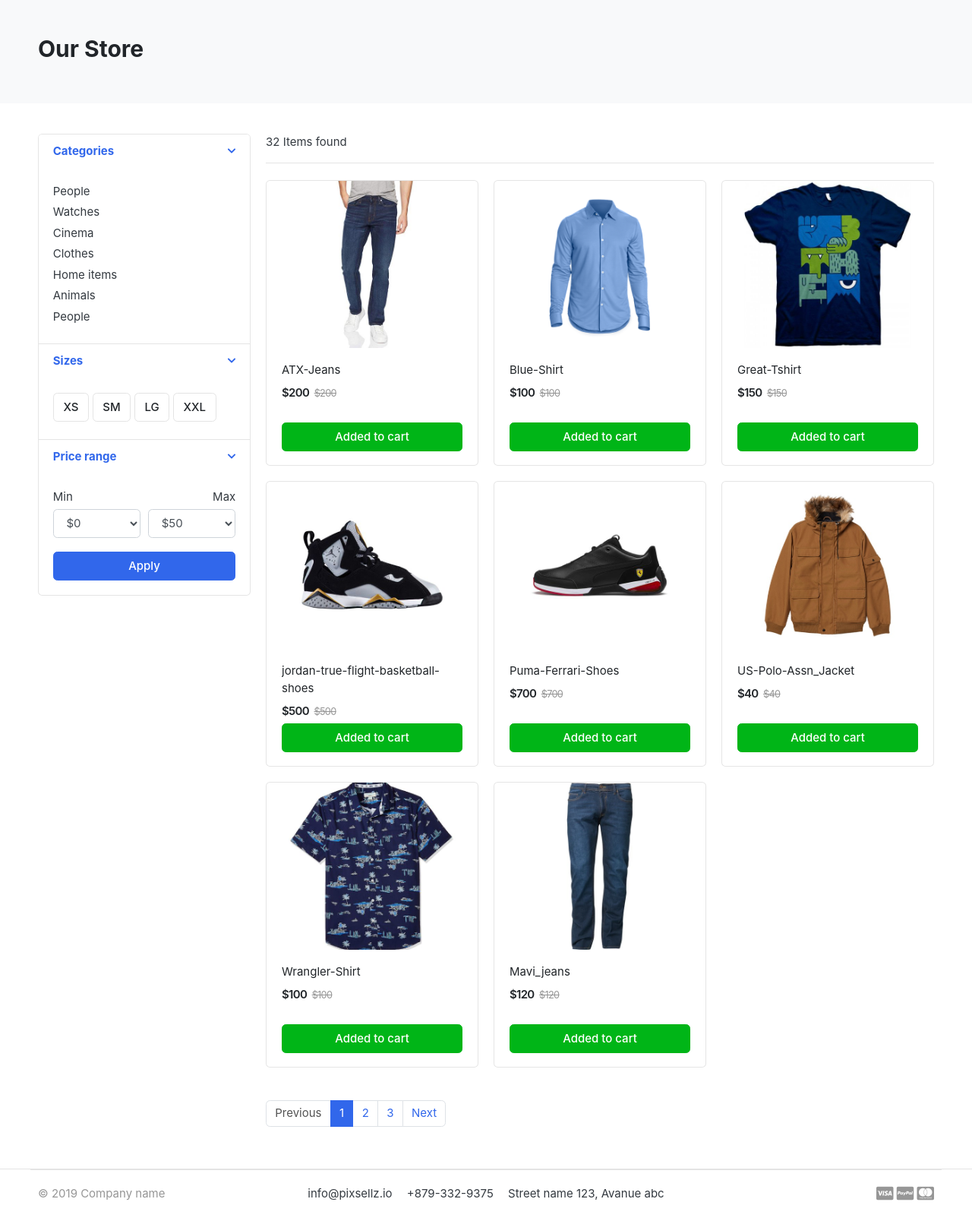
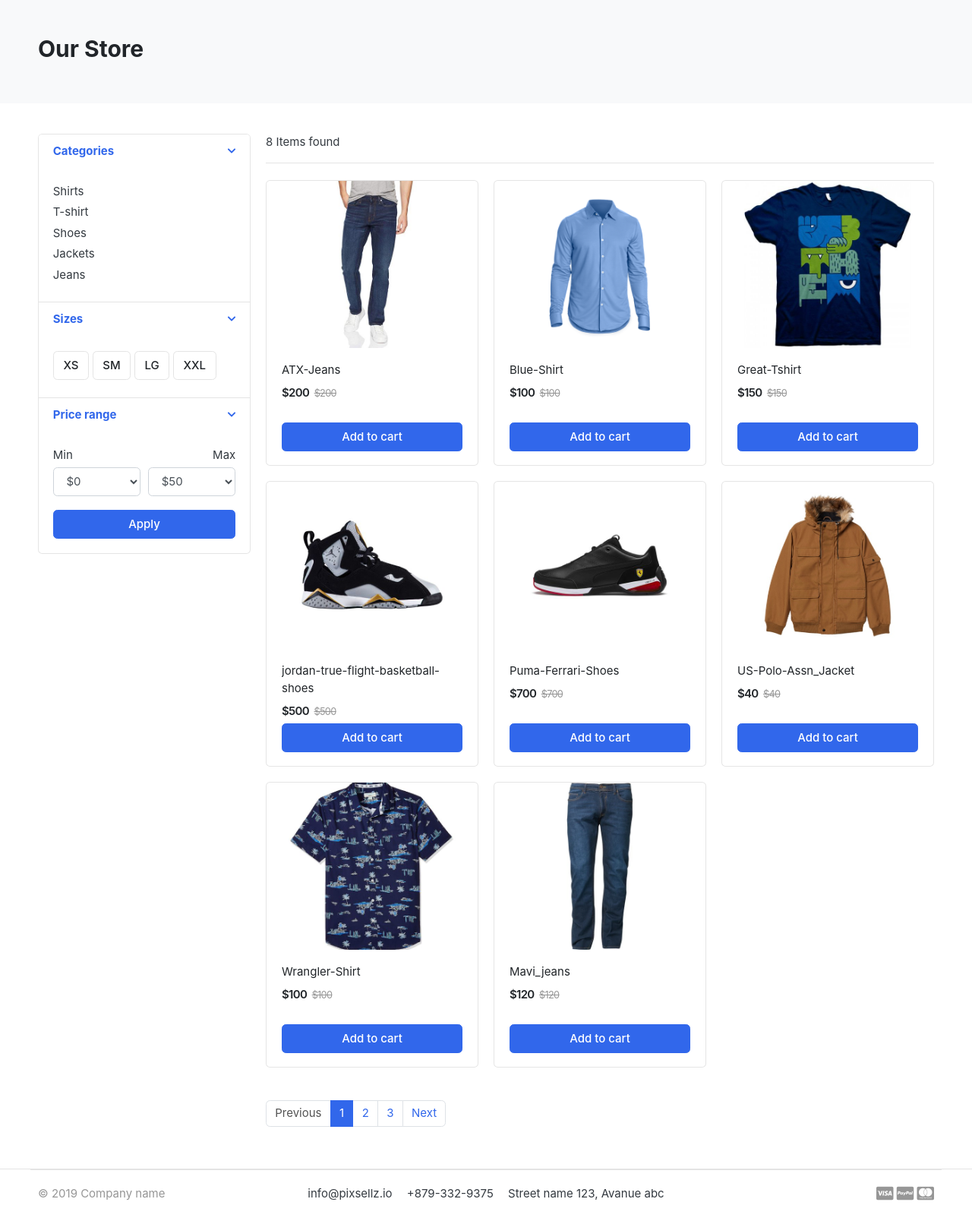
Before and after one commit to haseeb4339/The-Ecommerce, a Django app: page /store/ in a window 1280 px wide. Shown: the part 118-1721 px from the top of the page at 76% size. Run offline with Django 3.2, Linux system fonts and the light colour scheme; data comes from the database, SQL or seed files in the repository; some libraries are stand-ins or nearby versions; some web fonts are replaced.

Commit message:
display all the categoires on store page

```diff
--- a/store/views.py
+++ b/store/views.py
@@ -1,14 +1,21 @@
 from django.shortcuts import render
 
 from .models import Product
+
+from category.models import Category
 
 
 def store(request):
 
     products = Product.objects.all().filter(is_available=True)
 
+    products_count = products.count()
+    categories = Category.objects.all()
+
     context = {
-        'products': products
+        'products': products,
+        'products_count':products_count,
+        'categories': categories,
     }
 
     return render(request, 'store/store.html', context)
--- a/templates/store/store.html
+++ b/templates/store/store.html
@@ -33,13 +33,10 @@
                 <div class="card-body">
 
                     <ul class="list-menu">
-                    <li><a href="#">People  </a></li>
-                    <li><a href="#">Watches </a></li>
-                    <li><a href="#">Cinema  </a></li>
-                    <li><a href="#">Clothes  </a></li>
-                    <li><a href="#">Home items </a></li>
-                    <li><a href="#">Animals</a></li>
-                    <li><a href="#">People </a></li>
+                    {% for category in categories %}
+                    <li><a href="#"> {{ category.category_name }}  </a></li>
+                    {% endfor %}
+
                     </ul>
 
                 </div> <!-- card-body.// -->
@@ -126,7 +123,7 @@
 
     <header class="border-bottom mb-4 pb-3">
             <div class="form-inline">
-                <span class="mr-md-auto">32 Items found </span>
+                <span class="mr-md-auto">{{ products_count }} Items found </span>
 
             </div>
     </header><!-- sect-heading -->
@@ -148,7 +145,7 @@
                             <del class="price-old">${{ product.price }}</del>
                         </div> <!-- price-wrap.// -->
                     </div>
-                    <a href="#" class="btn btn-block btn-success">Added to cart </a>
+                    <a href="#" class="btn btn-block btn-primary">Add to cart </a>
                 </figcaption>
             </figure>
         </div> <!-- col.// -->
```
